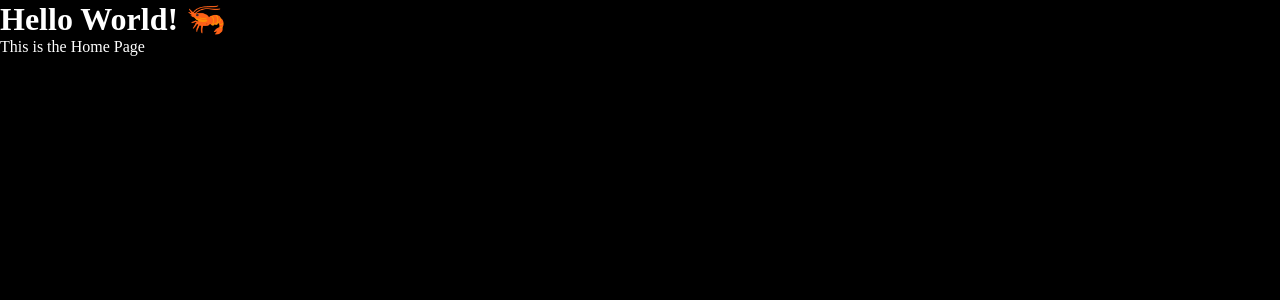
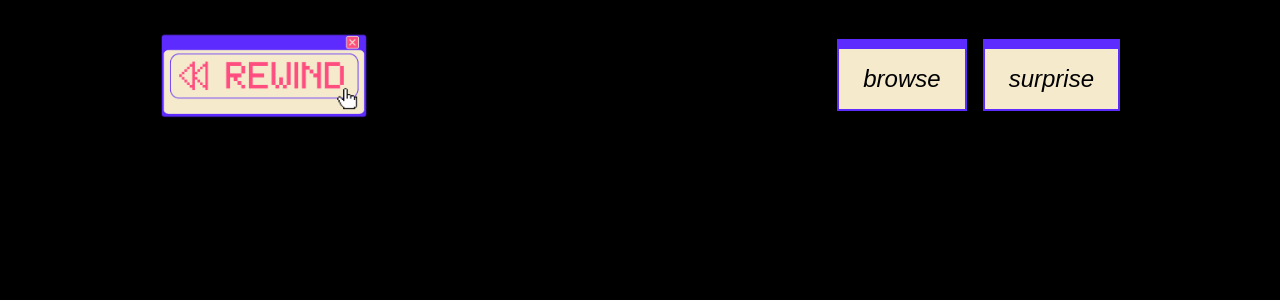
Before and after one commit to carlywilk/rewind, a React (Create React App) app: page / in a window 1280 px wide. Shown: the top 300 px of the page. Built offline with nearby package versions, Linux system fonts and the light colour scheme.

Commit message:
Create and style header for mobile, tablet, and desktop

```diff
--- a/src/App.jsx
+++ b/src/App.jsx
@@ -2,12 +2,15 @@ import { BrowserRouter, Routes, Route } from 'react-router-dom';
 
 import { HomePage } from "./pages/HomePage/HomePage.jsx";
 import { PageNotFound } from "./pages/PageNotFound/PageNotFound.jsx";
+
+import { Header } from './components/Header/Header.jsx';
 
 import './App.scss';
 
 function App() {
   return (
     <BrowserRouter>
+      <Header />
       <Routes>
         <Route path="/" element={< HomePage />} />
         <Route path="*" element={< PageNotFound />} />
--- a/src/App.scss
+++ b/src/App.scss
@@ -1,4 +1,5 @@
 @use "./styles/partials/colors" as *;
+@use "./styles/partials/mixins" as *;
 
 * {
   margin: 0;
@@ -8,7 +9,8 @@
 }
 
 body {
-  background-color: $basic-black;
+  background-color: black;
+  // @include background-pattern;
 
   // any universal background design should go here
 }
--- a/src/components/Header/Header.jsx
+++ b/src/components/Header/Header.jsx
@@ -1,9 +1,19 @@
+import { Link } from "react-router-dom";
+
+import appLogo from "../../assets/logos/rewind-logo.png";
 
 import "./Header.scss";
 
 export function Header() {
     return (
-        <>
-        </>
+        <nav className="header">
+            <Link className="header__link" to="/">
+                <img className="header__logo" src={appLogo} alt="" />
+            </Link>
+            <div className="header__buttons-container">
+                <button className="header__nav">browse</button>
+                <button className="header__nav header__nav--spaced">surprise</button>
+            </div>
+        </nav>
     );
 }
--- a/src/components/Header/Header.scss
+++ b/src/components/Header/Header.scss
@@ -0,0 +1,60 @@
+@use "../../styles/partials/breakpoints" as *;
+@use "../../styles/partials/colors" as *;
+@use "../../styles/partials/mixins" as *;
+@use "../../styles/partials/typography" as *;
+
+.header {
+    background-color: $basic-black;
+    display: flex;
+    flex-direction: column;
+    justify-content: center;
+    align-items: center;
+    &__link {
+        width: 80%;
+        display: flex;
+        flex-direction: column;
+        justify-content: center;
+    }
+    &__logo {
+        margin: 1rem auto;
+        width: 100%;
+        max-width: 20rem;
+        &:hover {
+            box-shadow: 0px 0px 10px 4px rgba(94,43,255,0.5);
+        }
+        &:active {
+            transform: translateY(2px);
+        }
+    }
+    &__buttons-container {
+        width: 80%;
+        max-width: 20rem;
+        display: flex;
+        justify-content: space-between;
+    }
+    &__nav {
+        @include button-styling;
+    }
+
+    @include tablet {
+        margin: 2rem auto;
+        width: 75%;
+        flex-direction: row;
+        &__logo {
+            margin: 0;
+            width: 13rem;
+        }
+        &__buttons-container {
+            justify-content: flex-end;
+        }
+        &__nav {
+            &--spaced {
+                margin-left: 1rem;
+            }
+        }
+    }
+
+    @include desktop {
+        max-width: 60rem;
+    }
+}
--- a/src/pages/HomePage/HomePage.jsx
+++ b/src/pages/HomePage/HomePage.jsx
@@ -4,8 +4,6 @@ import "./HomePage.scss";
 export function HomePage() {
     return (
         <>
-            <h1>Hello World! 🦐</h1>
-            <p>This is the Home Page</p>
         </>
     );
 }
--- a/src/styles/partials/_mixins.scss
+++ b/src/styles/partials/_mixins.scss
@@ -0,0 +1,37 @@
+@use "../../styles/partials/breakpoints" as *;
+@use "../../styles/partials/colors" as *;
+@use "../../styles/partials/typography" as *;
+
+@mixin background-pattern {
+    background-color: $basic-black;
+    background-image:  repeating-linear-gradient(45deg, $bold-purple 25%, transparent 25%, transparent 75%, $bold-purple 75%, $bold-purple), repeating-linear-gradient(45deg, $bold-purple 25%, $basic-black 25%, $basic-black 75%, $bold-purple 75%, $bold-purple);
+    background-position: 0 0, 40px 40px;
+    background-size: 80px 80px;
+    @content;
+}
+
+@mixin button-styling {
+    padding: 0.5rem 1rem;
+    border: 2px solid $bold-purple;
+    border-top-width: 10px;
+    width: fit-content;
+    background-color: $primary-white;
+    color: $basic-black;
+    font-size: 1.5rem;
+    font-style: italic;
+    cursor: pointer;
+    &:hover {
+        box-shadow: 0px 0px 10px 7px rgba(94,43,255,0.5);
+        color: $bold-pink;
+        font-style: normal;
+    }
+    &:active {
+        transform: translateY(2px);
+    }
+
+    @include tablet {
+        padding: 1rem 1.5rem;
+    }
+
+    @content;
+}
```
Also changed, not shown: src/assets/logos/rewind-logo.png (added).
